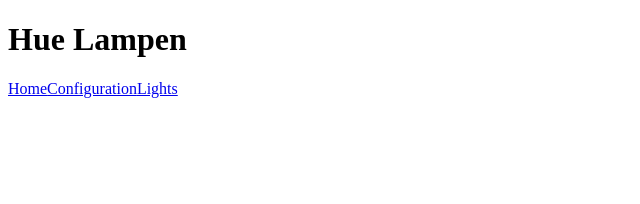
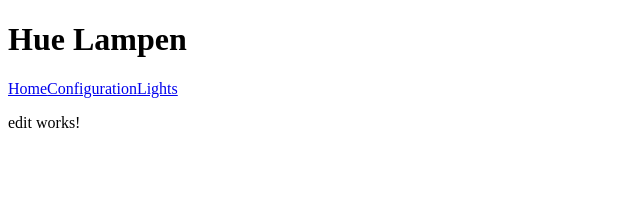
Before and after one commit to RVorthoren/hueLampAppAngular2, an Angular app: page /lights/1/edit in a window 1280 px wide. Before the commit this address led to /home. Shown: the top 204 px of the page, without its empty margins (0-640 px from the left). Built offline with nearby package versions, Linux system fonts and the light colour scheme.

Commit message:
Add edit page for lights

```diff
--- a/src/app/app-routing.module.ts
+++ b/src/app/app-routing.module.ts
@@ -5,12 +5,14 @@
 import { ConfigurationComponent } from './configuration/configuration.component';
 import { LightsComponent } from './lights/lights.component';
 import { LightComponent } from './light/light.component';
+import { EditComponent } from './light/edit/edit.component';
 
 const routes: Routes = [
   { path: 'home', component: HomeComponent },
   { path: 'configuration', component: ConfigurationComponent },
   { path: 'lights', component: LightsComponent },
   { path: 'lights/:id', component: LightComponent},
+  { path: 'lights/:id/edit', component: EditComponent},
   { path: '**', redirectTo: '/home' }
 ];
 
--- a/src/app/app.module.ts
+++ b/src/app/app.module.ts
@@ -10,8 +10,8 @@
 import { ConfigurationComponent } from './configuration/configuration.component';
 import { LightsComponent } from './lights/lights.component';
 import { LightComponent } from './light/light.component';
-
 import { LightsService } from './lights/lights.service';
+import { EditComponent } from './light/edit/edit.component';
 
 @NgModule({
   declarations: [
@@ -19,7 +19,8 @@
     HomeComponent,
     ConfigurationComponent,
     LightsComponent,
-    LightComponent
+    LightComponent,
+    EditComponent
   ],
   imports: [
     BrowserModule,
--- /dev/null
+++ b/src/app/light/edit/edit.component.html
@@ -0,0 +1,3 @@
+<p>
+  edit works!
+</p>
--- /dev/null
+++ b/src/app/light/edit/edit.component.ts
@@ -0,0 +1,15 @@
+import { Component, OnInit } from '@angular/core';
+
+@Component({
+  selector: 'app-edit',
+  templateUrl: './edit.component.html',
+  styleUrls: ['./edit.component.css']
+})
+export class EditComponent implements OnInit {
+
+  constructor() { }
+
+  ngOnInit() {
+  }
+
+}
```
Also changed, not shown: src/app/light/edit/edit.component.css (added), 1 other file (tests, documents, lock files or other folders).
